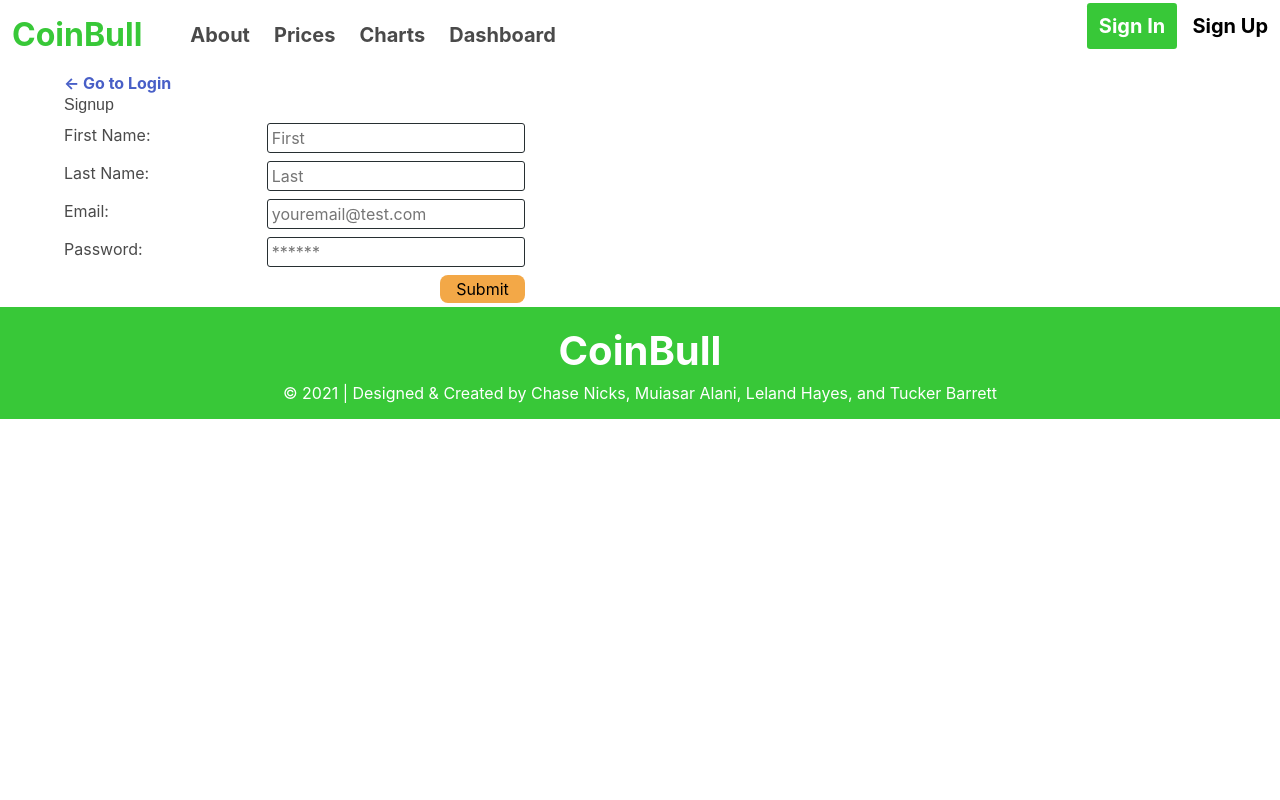
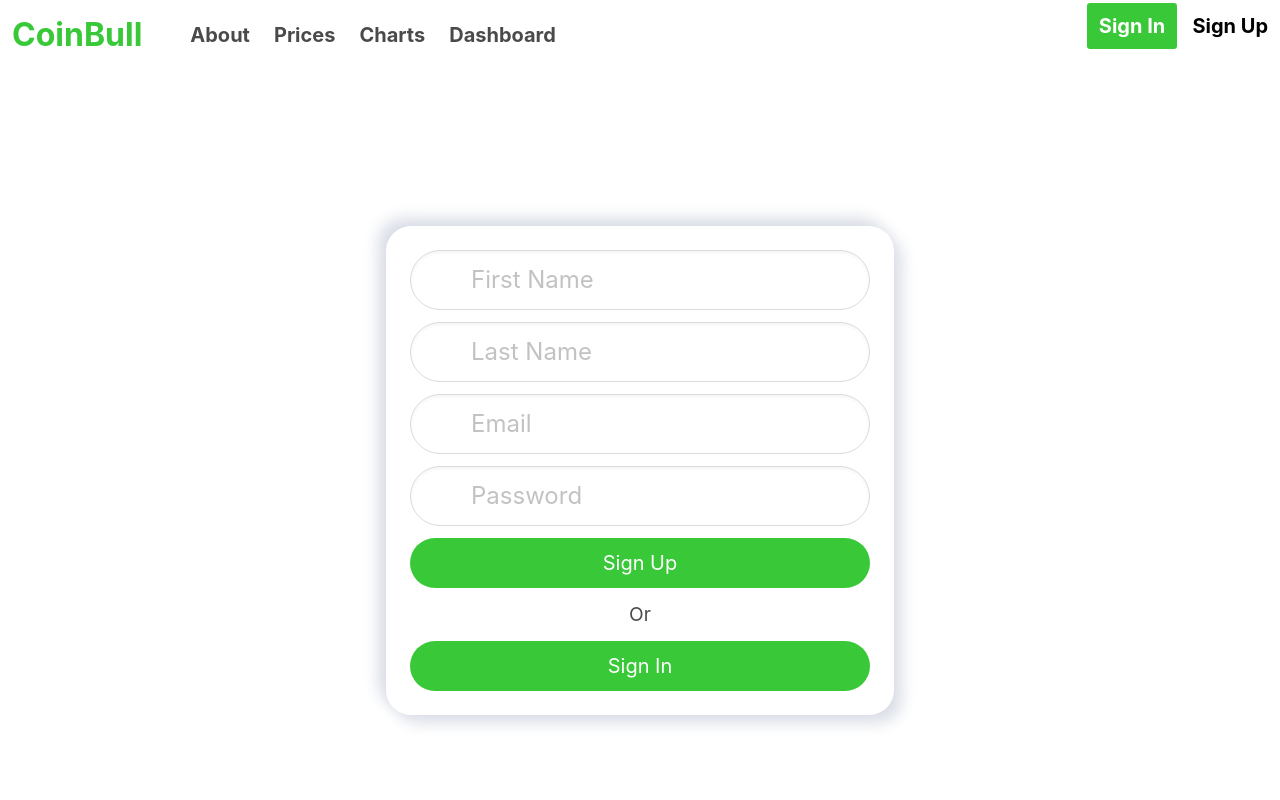
Before and after one commit to ChaseNicks/CoinBull, a React (Create React App) app in the folder client/: page /signup in a window 1280 px wide. Shown: the top 800 px of the page. Built offline with nearby package versions, Linux system fonts and the light colour scheme.

Commit message:
signup page is updated to match login page

```diff
--- a/client/src/components/NewsCard/styles/newsCard.css
+++ b/client/src/components/NewsCard/styles/newsCard.css
@@ -1,6 +1,6 @@
 article {
   max-height: 20em;
-  overflow-y: scroll;
+  /* overflow-y: scroll; */
   margin-bottom: 2em;
   padding: 20px;
 }
@@ -34,7 +34,7 @@ article {
 
 .news-image {
   object-fit: cover;
-  border-radius: .6rem;
+  border-radius: 0.6rem;
 }
 
 .news-title {
--- a/client/src/pages/Login.js
+++ b/client/src/pages/Login.js
@@ -30,44 +30,12 @@ function Login(props) {
   };
 
   return (
-    // <div className="container my-1">
-    //   <Link to="/signup"> Go to Signup</Link>
+    <section class="hero is-fullheight">
+      <div className="hero-body has-text-centered is-flex is-justify-content-center">
+      {/* <h3 class="title has-text-black">Login</h3> */}
 
-    //   <h2>Login</h2>
-    //   <form onSubmit={handleFormSubmit}>
-    //     <div className="flex-row space-between my-2">
-    //       <input
-    //         placeholder="Email"
-    //         name="email"
-    //         type="email"
-    //         id="email"
-    //         onChange={handleChange}
-    //       />
-    //     </div>
-    //     <div className="flex-row space-between my-2">
-    //       <input
-    //         placeholder="******"
-    //         name="password"
-    //         type="password"
-    //         id="pwd"
-    //         onChange={handleChange}
-    //       />
-    //     </div>
-    //     {error ? (
-    //       <div>
-    //         <p className="error-text">The provided credentials are incorrect</p>
-    //       </div>
-    //     ) : null}
-    //     <div className="flex-row flex-end">
-    //       <button type="submit">Signin</button>
-    //     </div>
-    //   </form>
-    // </div>
-
-
-      <div className="hero-body has-text-centered">
-        <div className="login " style={{ borderRadius: "25px", padding: "1.5rem", boxShadow: "8px 8px 15px gray, -8px -8px 15px gray"}}>
-          <form onSubmit={handleFormSubmit} className="is-flex-direction-column is-align-item-center">
+        <div className="login" style={{ borderRadius: "25px", padding: "1.5rem", boxShadow: "8px 8px 15px #d9dde6, -8px -8px 15px #d9dde6"}}>
+          <form onSubmit={handleFormSubmit} className="is-flex-direction-column is-align-item-center" style={{ width: "max-content" }}>
             <div className="field">
               <div className="control has-icons-left">
                 <input
@@ -78,8 +46,8 @@ function Login(props) {
                   id="email"
                   onChange={handleChange}
                 />
-                <span className="icon is-small is-left">
-                  <i className="fas fa-envelope"></i>
+                <span className="icon is-left">
+                  <i className="fas fa-envelope" style={{ zIndex: "1" }}></i>
                 </span>
               </div>
             </div>
@@ -87,13 +55,13 @@ function Login(props) {
               <div className="control has-icons-left">
                 <input
                   className="input is-large is-rounded"
-                  placeholder="******"
+                  placeholder="Password"
                   name="password"
                   type="password"
                   id="pwd"
                   onChange={handleChange}
                 />
-                <span className="icon is-small is-left">
+                <span className="icon is-left">
                   <i className="fas fa-lock"></i>
                 </span>
               </div>
@@ -103,19 +71,19 @@ function Login(props) {
                 <p className="error-text">The provided credentials are incorrect</p>
               </div>
             ) : null}
-            <button className="button is-block is-fullwidth is-primary is-medium is-rounded" type="submit" style={{ backgroundColor: "rgb(56, 200, 56)"}}>
+            <button className="button is-block is-fullwidth is-primary is-medium is-rounded" type="submit" style={{ backgroundColor: "rgb(56, 200, 56)", marginBottom: ".75rem" }}>
               Sign In
             </button>
+              <div style={{ textDecoration: "none", fontSize: "1.2rem", marginBottom: ".75rem" }}>Or</div>
+              <Link to="/signup" style={{ textDecoration: "none", fontSize: "1.2rem" }}>
+              <button className="button is-block is-fullwidth is-primary is-medium is-rounded" type="submit" style={{ backgroundColor: "rgb(56, 200, 56)"}}>
+              Create an Account
+              </button>
+              </Link>
           </form>
-          <br />
-            <div className="level-item has-text-centered">
-              <div>
-                <Link to="/signup" className="">Create an Account</Link>
-              </div>
-            </div>
         </div>
       </div>
-
+    </section>
   );
 }
 
--- a/client/src/pages/Signup.js
+++ b/client/src/pages/Signup.js
@@ -31,56 +31,73 @@ function Signup(props) {
   };
 
   return (
-    <div className="container my-1">
-      <Link to="/login">← Go to Login</Link>
+    <section class="hero is-fullheight">
+      <div className="hero-body has-text-centered is-flex is-justify-content-center">
+      {/* <h3 class="title has-text-black">Login</h3> */}
 
-      <h2>Signup</h2>
-      <form onSubmit={handleFormSubmit}>
-        <div className="flex-row space-between my-2">
-          <label htmlFor="firstName">First Name:</label>
+        <div className="login" style={{ borderRadius: "25px", padding: "1.5rem", boxShadow: "8px 8px 15px #d9dde6, -8px -8px 15px #d9dde6"}}>
+          <form onSubmit={handleFormSubmit} className="is-flex-direction-column is-align-item-center" style={{ width: "max-content" }}>
+            <div className="field">
+              <div className="control has-icons-left">
                 <input
-            placeholder="First"
+                  className="input is-large is-rounded"
+                  placeholder="First Name"
                   name="firstName"
                   type="firstName"
                   id="firstName"
                   onChange={handleChange}
                 />
               </div>
-        <div className="flex-row space-between my-2">
-          <label htmlFor="lastName">Last Name:</label>
+              </div>
+              <div className="field">
+              <div className="control has-icons-left">
                 <input
-            placeholder="Last"
+                  className="input is-large is-rounded"
+                  placeholder="Last Name"
                   name="lastName"
                   type="lastName"
                   id="lastName"
                   onChange={handleChange}
                 />
               </div>
-        <div className="flex-row space-between my-2">
-          <label htmlFor="email">Email:</label>
+              </div>
+              <div className="field">
+              <div className="control has-icons-left">
                 <input
-            placeholder="youremail@test.com"
+                  className="input is-large is-rounded"
+                  placeholder="Email"
                   name="email"
                   type="email"
                   id="email"
                   onChange={handleChange}
                 />
               </div>
-        <div className="flex-row space-between my-2">
-          <label htmlFor="pwd">Password:</label>
+              </div>
+            <div className="field">
+              <div className="control has-icons-left">
                 <input
-            placeholder="******"
+                  className="input is-large is-rounded"
+                  placeholder="Password"
                   name="password"
                   type="password"
                   id="pwd"
                   onChange={handleChange}
                 />
               </div>
-        <div className="flex-row flex-end">
-          <button type="submit">Submit</button>
             </div>
+            <button className="button is-block is-fullwidth is-primary is-medium is-rounded" type="submit" style={{ backgroundColor: "rgb(56, 200, 56)", marginBottom: ".75rem" }}>
+              Sign Up
+            </button>
+              <div style={{ textDecoration: "none", fontSize: "1.2rem", marginBottom: ".75rem" }}>Or</div>
+              <Link to="/login" style={{ textDecoration: "none", fontSize: "1.2rem" }}>
+              <button className="button is-block is-fullwidth is-primary is-medium is-rounded" type="submit" style={{ backgroundColor: "rgb(56, 200, 56)"}}>
+              Sign In
+              </button>
+              </Link>
           </form>
         </div>
+      </div>
+    </section>
   );
 }
 
```
Lines whose indentation alone changed are shown as unchanged.
